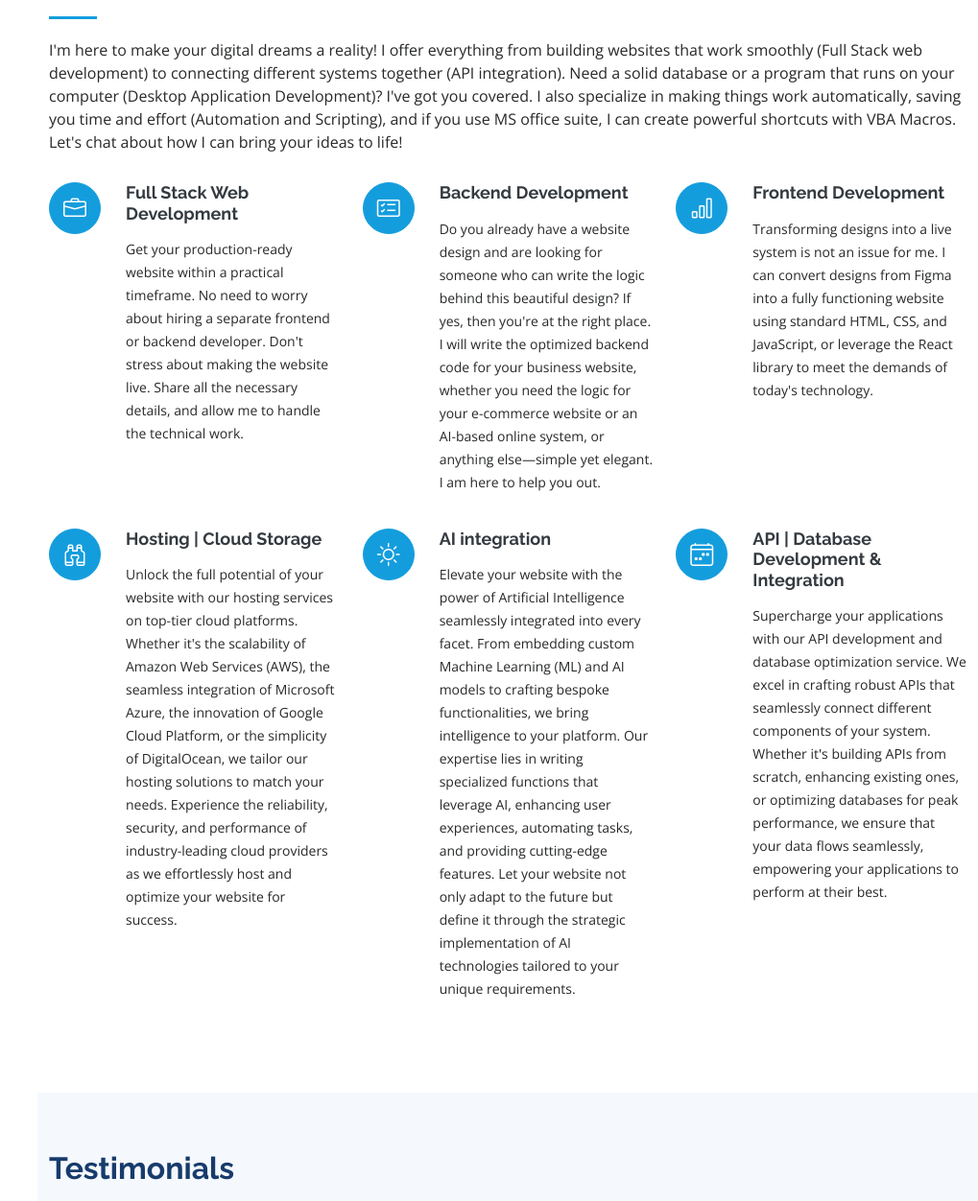
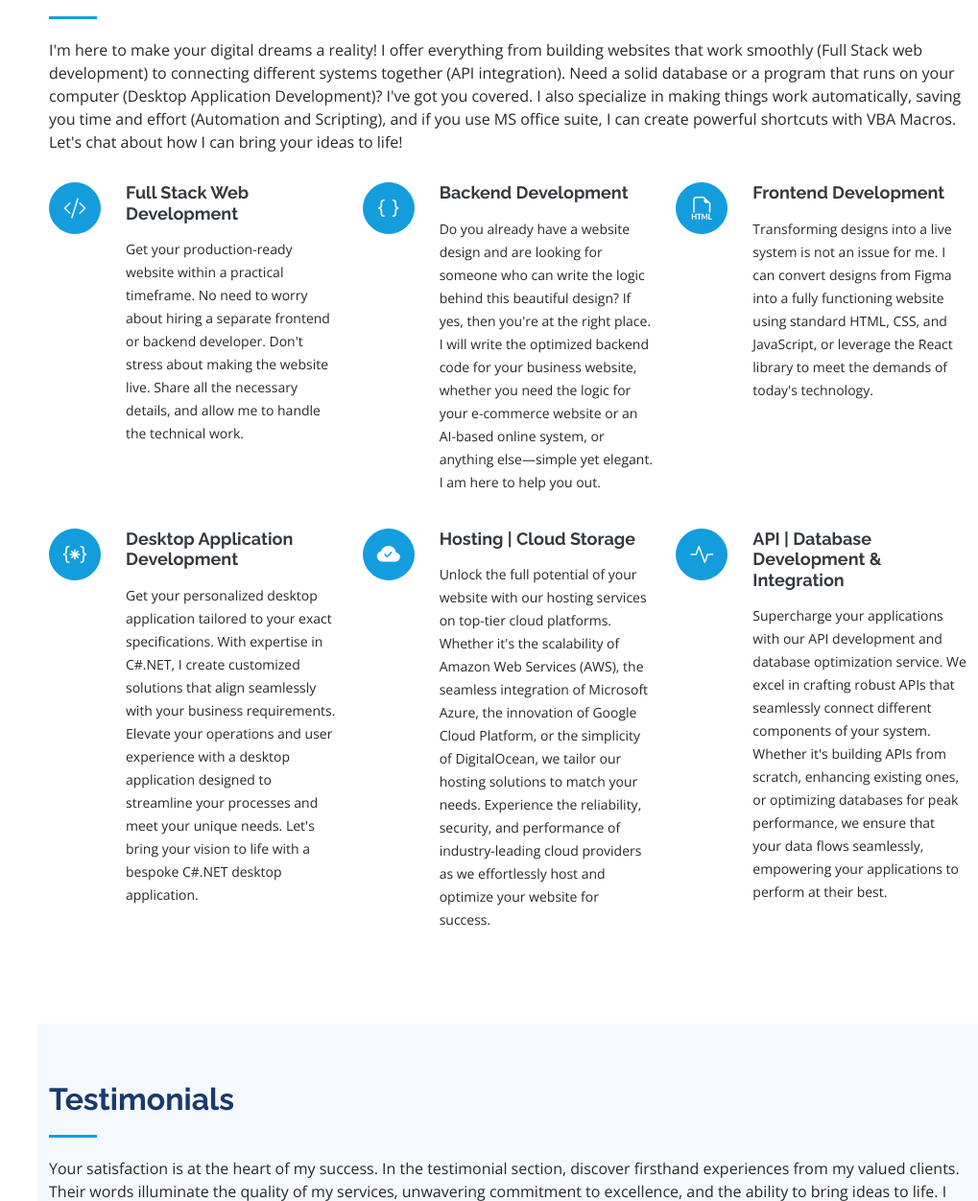
Before and after one commit to ticTechtoee/farhan-basheer-portfolio, a Django app: page / in a window 1280 px wide. Shown: the part 4680-5932 px from the top of the page at 96% size, without its empty margins (261-1280 px from the left). Run offline with Django 3.2, Linux system fonts and the light colour scheme; data that the repository does not hold is empty; some libraries are stand-ins or nearby versions.

Commit message:
Completed the Website

```diff
--- a/myportfolio/home/templates/home/index.html
+++ b/myportfolio/home/templates/home/index.html
@@ -207,33 +207,33 @@
 
             <div class="row">
                 <div class="col-lg-4 col-md-6 icon-box" data-aos="fade-up">
-                    <div class="icon"><i class="bi bi-briefcase"></i></div>
-                    <h4 class="title"><a href="">Full Stack Web Development</a></h4>
+                    <div class="icon"><i class="bi bi-code-slash"></i></div>
+                    <h4 class="title"><a href="https://www.fiverr.com/uniquedesign_01/develop-basic-web-backend-in-django" target="_blank">Full Stack Web Development</a></h4>
                     <p class="description">Get your production-ready website within a practical timeframe. No need to worry about hiring a separate frontend or backend developer. Don't stress about making the website live. Share all the necessary details, and allow me to handle the technical work.</p>
                 </div>
                 <div class="col-lg-4 col-md-6 icon-box" data-aos="fade-up" data-aos-delay="100">
-                    <div class="icon"><i class="bi bi-card-checklist"></i></div>
-                    <h4 class="title"><a href="">Backend Development</a></h4>
+                    <div class="icon"><i class="bi bi-braces"></i></div>
+                    <h4 class="title"><a href="https://www.fiverr.com/uniquedesign_01/develop-basic-web-backend-in-django" target="_blank">Backend Development</a></h4>
                     <p class="description">Do you already have a website design and are looking for someone who can write the logic behind this beautiful design? If yes, then you're at the right place. I will write the optimized backend code for your business website, whether you need the logic for your e-commerce website or an AI-based online system, or anything else—simple yet elegant. I am here to help you out.</p>
                 </div>
                 <div class="col-lg-4 col-md-6 icon-box" data-aos="fade-up" data-aos-delay="200">
-                    <div class="icon"><i class="bi bi-bar-chart"></i></div>
-                    <h4 class="title"><a href="">Frontend Development</a></h4>
+                    <div class="icon"><i class="bi bi-filetype-html"></i></div>
+                    <h4 class="title"><a href="https://www.fiverr.com/uniquedesign_01/convert-psd-to-html-responsive-bootstrap-4" target="_blank">Frontend Development</a></h4>
                     <p class="description">Transforming designs into a live system is not an issue for me. I can convert designs from Figma into a fully functioning website using standard HTML, CSS, and JavaScript, or leverage the React library to meet the demands of today's technology.</p>
                 </div>
+                <div class="col-lg-4 col-md-6 icon-box" data-aos="fade-up" data-aos-delay="400">
+                    <div class="icon"><i class="bi bi-braces-asterisk"></i></div>
+                    <h4 class="title"><a href="https://www.fiverr.com/uniquedesign_01/design-and-develop-any-c-sharp-application" target="_blank" >Desktop Application Development</a></h4>
+                    <p class="description">Get your personalized desktop application tailored to your exact specifications. With expertise in C#.NET, I create customized solutions that align seamlessly with your business requirements. Elevate your operations and user experience with a desktop application designed to streamline your processes and meet your unique needs. Let's bring your vision to life with a bespoke C#.NET desktop application.</p>
+                </div>
                 <div class="col-lg-4 col-md-6 icon-box" data-aos="fade-up" data-aos-delay="300">
-                    <div class="icon"><i class="bi bi-binoculars"></i></div>
-                    <h4 class="title"><a href="">Hosting | Cloud Storage</a></h4>
+                    <div class="icon"><i class="bi bi-cloud-check-fill"></i></div>
+                    <h4 class="title"><a href="https://www.fiverr.com/uniquedesign_01/develop-basic-web-backend-in-django" target="_blank">Hosting | Cloud Storage</a></h4>
                     <p class="description">Unlock the full potential of your website with our hosting services on top-tier cloud platforms. Whether it's the scalability of Amazon Web Services (AWS), the seamless integration of Microsoft Azure, the innovation of Google Cloud Platform, or the simplicity of DigitalOcean, we tailor our hosting solutions to match your needs. Experience the reliability, security, and performance of industry-leading cloud providers as we effortlessly host and optimize your website for success.</p>
                 </div>
-                <div class="col-lg-4 col-md-6 icon-box" data-aos="fade-up" data-aos-delay="400">
-                    <div class="icon"><i class="bi bi-brightness-high"></i></div>
-                    <h4 class="title"><a href="">AI integration</a></h4>
-                    <p class="description">Elevate your website with the power of Artificial Intelligence seamlessly integrated into every facet. From embedding custom Machine Learning (ML) and AI models to crafting bespoke functionalities, we bring intelligence to your platform. Our expertise lies in writing specialized functions that leverage AI, enhancing user experiences, automating tasks, and providing cutting-edge features. Let your website not only adapt to the future but define it through the strategic implementation of AI technologies tailored to your unique requirements.</p>
-                </div>
                 <div class="col-lg-4 col-md-6 icon-box" data-aos="fade-up" data-aos-delay="500">
-                    <div class="icon"><i class="bi bi-calendar4-week"></i></div>
-                    <h4 class="title"><a href="">API | Database Development &amp; Integration</a></h4>
+                    <div class="icon"><i class="bi bi-activity"></i></div>
+                    <h4 class="title"><a href="https://www.fiverr.com/uniquedesign_01/develop-basic-web-backend-in-django" target="_blank">API | Database Development &amp; Integration</a></h4>
                     <p class="description">Supercharge your applications with our API development and database optimization service. We excel in crafting robust APIs that seamlessly connect different components of your system. Whether it's building APIs from scratch, enhancing existing ones, or optimizing databases for peak performance, we ensure that your data flows seamlessly, empowering your applications to perform at their best.</p>
                 </div>
             </div>
@@ -341,8 +341,15 @@
                         </div>
                         <div class="phone">
                             <i class="bi bi-pc-display"></i>
-                            <h4>Fiverr:</h4>
-                            <p>www.fiverr.com/uniquedesign_01</p>
+                            <h4><a href="www.fiverr.com/uniquedesign_01/" target="_blank">Fiverr:</a></h4>
+                            <p>www.fiverr.com/uniquedesign_01/</p>
+                        </div>
+
+                        <div class="phone">
+                            <i class="bi bi-pc-display"></i>
+                            <h4><a href="https://www.upwork.com/freelancers/~01d757c9a2f4fd6168" target="_blank">Upwork:</a></h4>
+                            <p>https://www.upwork.com/freelancers/~01d757c9a2f4fd6168</p>
+
                         </div>
                     </div>
 
--- a/myportfolio/templates/base.html
+++ b/myportfolio/templates/base.html
@@ -51,11 +51,11 @@
                 <img src="{% static '/assets/img/my_image.png' %}" alt="Image of Farhan Basheer at Rohtas Fort" class="img-fluid rounded-circle">
                 <h1 class="text-light"><a href="index.html">Farhan Basheer</a></h1>
                 <div class="social-links mt-3 text-center">
-                    <a href="#" class="twitter"><i class="bx bxl-twitter"></i></a>
-                    <a href="#" class="facebook"><i class="bx bxl-facebook"></i></a>
-                    <a href="#" class="instagram"><i class="bx bxl-instagram"></i></a>
-                    <a href="#" class="google-plus"><i class="bx bxl-skype"></i></a>
-                    <a href="#" class="linkedin"><i class="bx bxl-linkedin"></i></a>
+                    <a href="https://twitter.com/ich_bin_farhan" class="twitter" target="_blank"><i class="bx bxl-twitter"></i></a>
+                    <a href="https://www.facebook.com/farhan.bashir.988/" class="facebook" target="_blank"><i class="bx bxl-facebook"></i></a>
+                    <a href="https://github.com/tictechtoee" class="google-plus" target="_blank"><i class="bx bxl-github"></i></a>
+                    <a href="https://www.linkedin.com/in/farhanbasheerofficial10/" class="linkedin" target="_blank"><i class="bx bxl-linkedin"></i></a>
+                    <a href="https://www.instagram.com/em__faran/" class="instagram" target="_blank"><i class="bx bxl-instagram"></i></a>
                 </div>
             </div>
 
```
